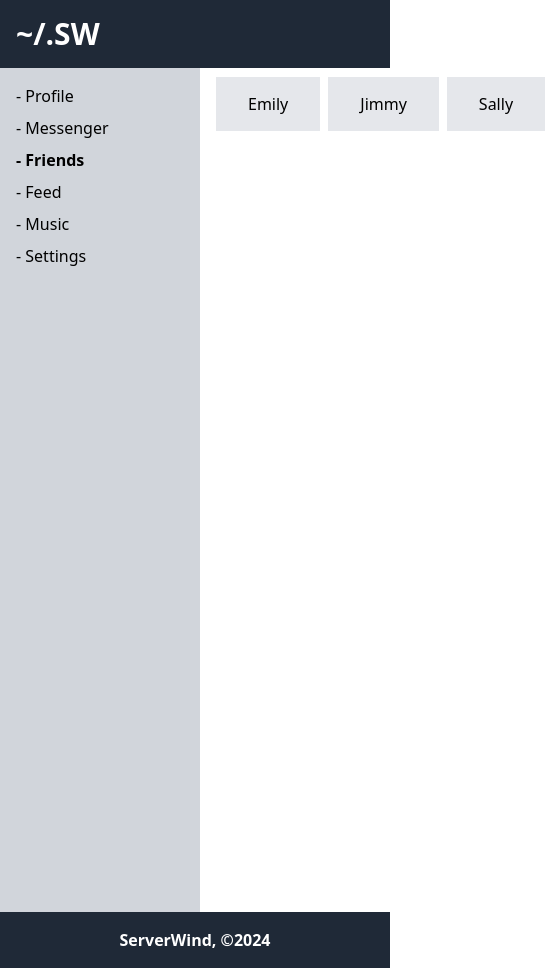
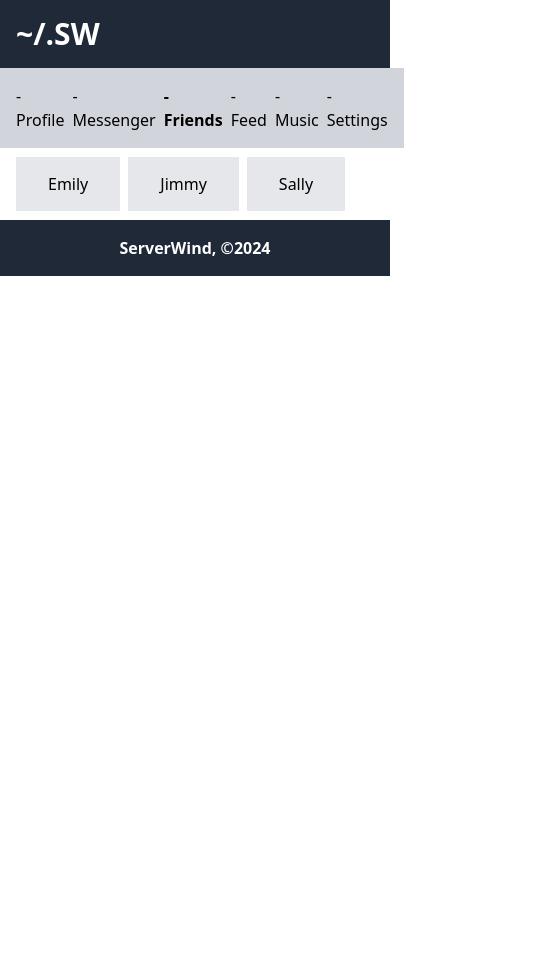
Before and after one commit to serverwind/social-react, a React (Vite) app: page /friends in a window 390 px wide. Shown: the whole page, 545 px wide, since content can reach past the window. After the commit the page ends 844 px from the top, so only its background shows below. Built offline with nearby package versions, Linux system fonts and the light colour scheme.

Commit message:
Adaptive sidebar

```diff
--- a/src/App.jsx
+++ b/src/App.jsx
@@ -26,7 +26,7 @@ function App({ links, users, messages, posts }) {
     <BrowserRouter>
       <section>
         <Header />
-        <div className="grid grid-cols-[200px_1fr]">
+        <div className="grid sm:grid-cols-[200px_1fr]">
           <Navigation links={links} />
 
           {/* ROUTING */}
--- a/src/components/Navigation/Links/Links.jsx
+++ b/src/components/Navigation/Links/Links.jsx
@@ -3,7 +3,7 @@ import { Link } from "./Link/Link";
 
 function Links({ links }) {
   return (
-    <ul className="flex flex-col gap-2">
+    <ul className="flex justify-center sm:flex-col gap-2">
       {links.map((link, index) => (
         <Link key={index} link={link.link} name={link.name} active={(links) => (links.isActive ? s.active : "")} />
       ))}
--- a/src/components/Navigation/Navigation.jsx
+++ b/src/components/Navigation/Navigation.jsx
@@ -2,7 +2,7 @@ import { Links } from "./Links/Links";
 
 function Navigation({ links }) {
   return (
-    <nav className="bg-gray-300 p-4 h-screen">
+    <nav className="bg-gray-300 p-4 sm:h-screen">
       <Links links={links} />
     </nav>
   );
--- a/src/output.css
+++ b/src/output.css
@@ -554,12 +554,9 @@ video {
   --tw-contain-style:  ;
 }
 
-.m-4 {
-  margin: 1rem;
-}
-
-.m-8 {
-  margin: 2rem;
+.mx-4 {
+  margin-left: 1rem;
+  margin-right: 1rem;
 }
 
 .my-4 {
@@ -567,27 +564,13 @@ video {
   margin-bottom: 1rem;
 }
 
-.mx-2 {
-  margin-left: 0.5rem;
-  margin-right: 0.5rem;
-}
-
 .my-6 {
   margin-top: 1.5rem;
   margin-bottom: 1.5rem;
 }
 
-.mx-4 {
-  margin-left: 1rem;
-  margin-right: 1rem;
-}
-
 .mb-4 {
   margin-bottom: 1rem;
-}
-
-.mt-4 {
-  margin-top: 1rem;
 }
 
 .flex {
@@ -616,10 +599,6 @@ video {
 
 .grid-cols-\[200px_1fr\] {
   grid-template-columns: 200px 1fr;
-}
-
-.grid-cols-4 {
-  grid-template-columns: repeat(4, minmax(0, 1fr));
 }
 
 .flex-col {
@@ -706,23 +685,19 @@ video {
   padding: 1rem;
 }
 
-.p-6 {
-  padding: 1.5rem;
-}
-
 .px-4 {
   padding-left: 1rem;
   padding-right: 1rem;
 }
 
+.px-8 {
+  padding-left: 2rem;
+  padding-right: 2rem;
+}
+
 .py-2 {
   padding-top: 0.5rem;
   padding-bottom: 0.5rem;
-}
-
-.px-8 {
-  padding-left: 2rem;
-  padding-right: 2rem;
 }
 
 .py-4 {
@@ -796,3 +771,17 @@ video {
 .hover\:underline:hover {
   text-decoration-line: underline;
 }
+
+@media (min-width: 640px) {
+  .sm\:h-screen {
+    height: 100vh;
+  }
+
+  .sm\:grid-cols-\[200px_1fr\] {
+    grid-template-columns: 200px 1fr;
+  }
+
+  .sm\:flex-col {
+    flex-direction: column;
+  }
+}
```
